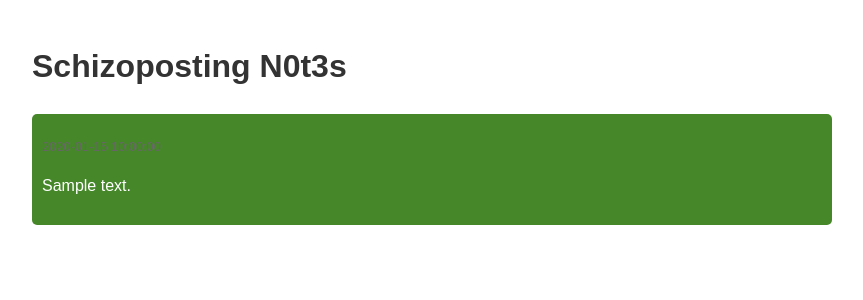
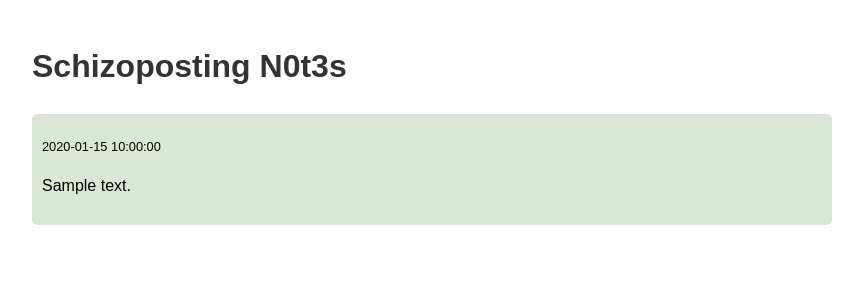
Before and after one commit to ptitty12/schizoposting, a Flask app: page / in a window 1280 px wide. Shown: the top 300 px of the page, without its empty margins (208-1071 px from the left). Run offline with Flask 3, Linux system fonts and the light colour scheme; tables that the repository leaves empty hold one stand-in row (values such as "Sample post").

Commit message:
Made colors lighter

```diff
--- a/templates/index.html
+++ b/templates/index.html
@@ -24,9 +24,12 @@
             const notes = document.querySelectorAll('.note');
             notes.forEach(note => {
                 const ip = note.dataset.ip;
-                const color = getColorFromIP(ip);
-                note.style.backgroundColor = color;
-                note.style.color = getBrightness(color) > 128 ? 'black' : 'white';
+                const baseColor = getColorFromIP(ip);
+                const lightColor = getLighterColor(baseColor, 0.8); // Make color 80% lighter
+                note.style.backgroundColor = lightColor;
+                const textColor = getBrightness(lightColor) > 200 ? 'black' : 'white';
+                note.style.color = textColor;
+                note.querySelector('.date').style.color = textColor; // Set timestamp color
             });
         }
 
@@ -35,6 +38,13 @@
             const g = parseInt(hex.slice(3, 5), 16);
             const b = parseInt(hex.slice(5, 7), 16);
             return (r * 299 + g * 587 + b * 114) / 1000;
+        }
+
+        function getLighterColor(hex, factor) {
+            const r = Math.min(255, Math.round(parseInt(hex.slice(1, 3), 16) + (255 - parseInt(hex.slice(1, 3), 16)) * factor));
+            const g = Math.min(255, Math.round(parseInt(hex.slice(3, 5), 16) + (255 - parseInt(hex.slice(3, 5), 16)) * factor));
+            const b = Math.min(255, Math.round(parseInt(hex.slice(5, 7), 16) + (255 - parseInt(hex.slice(5, 7), 16)) * factor));
+            return `#${r.toString(16).padStart(2, '0')}${g.toString(16).padStart(2, '0')}${b.toString(16).padStart(2, '0')}`;
         }
 
         window.onload = setNoteColors;
```
